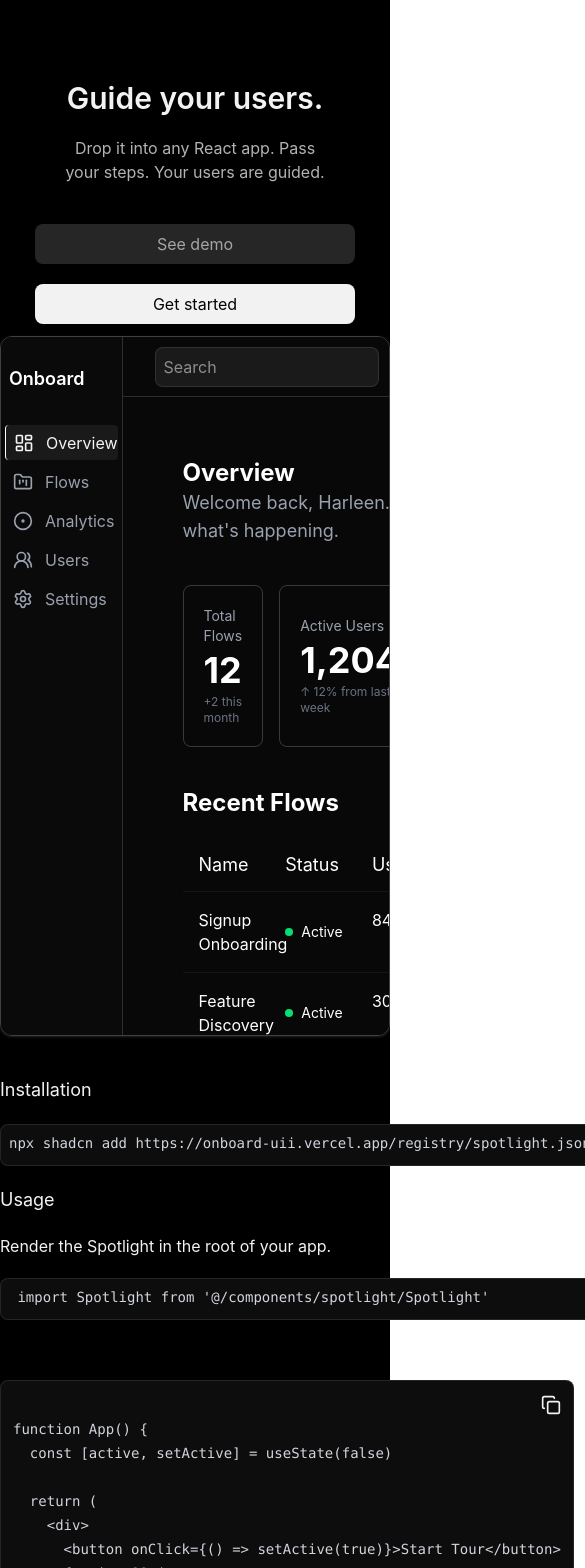
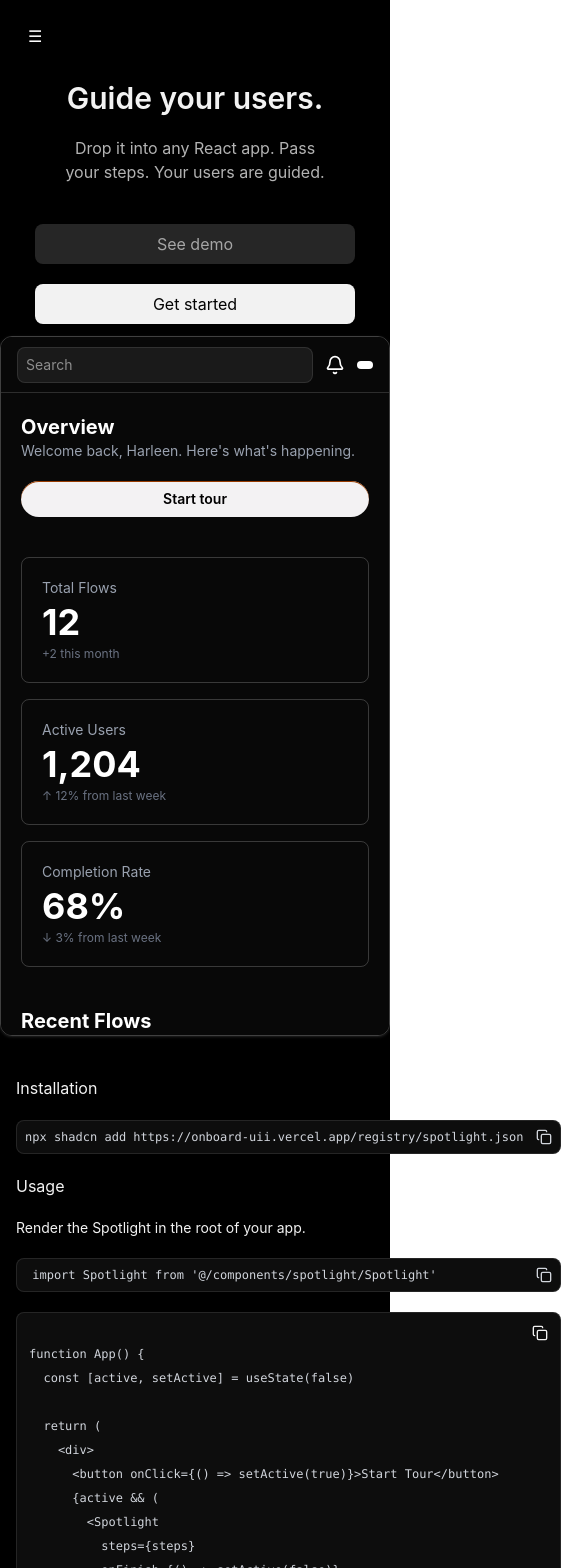
Before and after one commit to harlleenn/Onboard, a React (Vite) app: page / in a window 390 px wide. Shown: the top 1568 px of the page, 585 px wide, since content can reach past the window. Built offline with nearby package versions, Linux system fonts and the light colour scheme.

Commit message:
added mobile responsivness

```diff
--- a/src/demo/components/Dashboard/DocSection.jsx
+++ b/src/demo/components/Dashboard/DocSection.jsx
@@ -1,36 +1,48 @@
 import React from "react";
 import { Copy } from "lucide-react";
 import PropSection from "./PropSection";
+
 export default function DocSection() {
   return (
-    <div className="flex flex-col mt-10 text-[hsl(0,0%,95%)] gap-5  mx-auto max-w-6xl  ">
-      <h1 className="text-lg">Installation</h1>
+    <div className="flex flex-col mt-10 text-[hsl(0,0%,95%)] gap-5 px-4 md:px-6 mx-auto max-w-6xl">
+
+      <h1 className="text-base md:text-lg">Installation</h1>
+
       <pre className="bg-[hsl(0,0%,5%)] border border-white/10 rounded-lg p-2 overflow-x-auto">
-
-        <code className="text-sm text-gray-300 font-mono whitespace-pre flex flex-row justify-between">
-
+        <code className="text-xs md:text-sm text-gray-300 font-mono whitespace-pre flex items-center justify-between gap-3">
+          <span className="break-all">
             {`npx shadcn add https://onboard-uii.vercel.app/registry/spotlight.json`}
-                <div className="cursor-pointer">
-          <Copy width={20}/>
+          </span>
+          <div className="cursor-pointer shrink-0">
+            <Copy className="w-4 h-4 md:w-5 md:h-5" />
           </div>
         </code>
       </pre>
+
       <div className="flex flex-col gap-5">
-        <h1 className="text-lg">Usage</h1>
+        <h1 className="text-base md:text-lg">Usage</h1>
+
         <div className="flex flex-col gap-5">
-          <h1>Render the Spotlight in the root of your app.</h1>
-          <pre className="bg-[hsl(0,0%,5%)] border border-white/10 rounded-lg p-2 overflow-x-auto mb-10">
-            <code className="text-sm text-gray-300 font-mono whitespace-pre flex flex-row justify-between">
+          <h1 className="text-sm md:text-base">
+            Render the Spotlight in the root of your app.
+          </h1>
+
+          <pre className="bg-[hsl(0,0%,5%)] border border-white/10 rounded-lg p-2 overflow-x-auto">
+            <code className="text-xs md:text-sm text-gray-300 font-mono whitespace-pre flex items-center justify-between gap-3">
+              <span className="break-all">
                 {` import Spotlight from '@/components/spotlight/Spotlight'`}
-              <Copy width={20}/>
+              </span>
+              <Copy className="w-4 h-4 md:w-5 md:h-5 shrink-0" />
             </code>
           </pre>
-          <div className="flex flex-row gap-5">
-              <pre className="bg-[hsl(0,0%,5%)] border border-white/10 rounded-lg p-3 overflow-x-auto">
+
+          <div className="flex flex-col lg:flex-row gap-5">
+
+            <pre className="bg-[hsl(0,0%,5%)] border border-white/10 rounded-lg p-3 overflow-x-auto w-full">
               <div className="flex justify-end">
-              <Copy width={20} />
+                <Copy className="w-4 h-4 md:w-5 md:h-5" />
               </div>
-            <code className="text-sm text-gray-300 font-mono whitespace-pre">
+              <code className="text-xs md:text-sm text-gray-300 font-mono whitespace-pre">
 {`function App() {
   const [active, setActive] = useState(false)
 
@@ -48,12 +60,12 @@ export default function DocSection() {
 }`}
               </code>
             </pre>
-            {/* <div>Pass your id and steps</div> */}
-          <pre className="bg-[#111111] border border-white/10 rounded-lg p-6 overflow-x-auto">
+
+            <pre className="bg-[#111111] border border-white/10 rounded-lg p-3 md:p-6 overflow-x-auto w-full">
               <div className="flex justify-end">
-              <Copy width={20}/>
+                <Copy className="w-4 h-4 md:w-5 md:h-5" />
               </div>
-            <code className="text-sm text-gray-300 font-mono whitespace-pre text-center">
+              <code className="text-xs md:text-sm text-gray-300 font-mono whitespace-pre">
 {`const steps = [
 {
   target: "#my-element",
@@ -64,13 +76,13 @@ export default function DocSection() {
 ]`}
               </code>
             </pre>
-          </div>
 
           </div>
         </div>
+      </div>
+
       <div>
-<PropSection/>
-
+        <PropSection />
       </div>
     </div>
   );
--- a/src/demo/components/Dashboard/Navbar.jsx
+++ b/src/demo/components/Dashboard/Navbar.jsx
@@ -1,21 +1,24 @@
-import { Bell } from 'lucide-react'
-import React from 'react'
+import { Bell } from "lucide-react";
+import React from "react";
 
 export default function Navbar() {
   return (
-    <div className=' bg-[hsl(0,0%,3%)] w-full h-15 border-b border-white/15 relative p-3'>
-        <div className='flex items-center justify-between h-full px-5'>
-          <div id='search'>
-             <input placeholder='Search'
-              className=' h-10 w-56  p-2 rounded-lg bg-[hsl(0,0%,10%)] text-white border border-white/10'/>
-          </div>
-              <div className='flex flex-row gap-5 justify-center items-center'>
-                <Bell color='white'/>
-                <div className='bg-white rounded-full flex justify-center  px-3 py-1'>
-                </div>
-              </div>
+    <div className="bg-[hsl(0,0%,3%)] w-full h-14 md:h-16 border-b border-white/15 p-2 md:p-3">
+      <div className="flex items-center justify-between h-full px-2 md:px-5 gap-3">
+
+        <div id="search" className="flex-1 md:flex-none">
+          <input
+            placeholder="Search"
+            className="h-9 md:h-10 w-full md:w-56 p-2 rounded-lg bg-[hsl(0,0%,10%)] text-white border border-white/10 text-sm md:text-base"
+          />
         </div>
 
+        <div className="flex flex-row gap-3 md:gap-5 justify-center items-center">
+          <Bell className="w-5 h-5 md:w-6 md:h-6 text-white" />
+          <div className="bg-white rounded-full flex justify-center px-2 md:px-3 py-1 text-xs md:text-sm">
+          </div>
+        </div>
+      </div>
     </div>
-  )
+  );
 }
--- a/src/demo/components/Dashboard/PropSection.jsx
+++ b/src/demo/components/Dashboard/PropSection.jsx
@@ -20,7 +20,7 @@
       { prop: "popoverStyle", type: "object", required: "no", desc: "Override popover styles" },
     ].map((row) => (
       <div key={row.prop} className="grid grid-cols-4 px-4 py-3 border-t border-white/5 text-sm hover:bg-white/5">
-        <span className="font-mono text-purple-400">{row.prop}</span>
+        <span className="font-mono text-gray-400">{row.prop}</span>
         <span className="text-gray-400">{row.type}</span>
         <span className="text-gray-400">{row.required}</span>
         <span className="text-gray-300">{row.desc}</span>
--- a/src/demo/components/Dashboard/Sidebar.jsx
+++ b/src/demo/components/Dashboard/Sidebar.jsx
@@ -6,28 +6,55 @@ import {
   Settings,
   Users2,
 } from "lucide-react";
+
 export default function Sidebar() {
   const [active, setActive] = useState("Overview");
+  const [open, setOpen] = useState(false);
+
   const items = [
-    { id: 1, title: "Overview", icon: <LayoutDashboard width={20} /> },
-    { id: 2, title: "Flows", icon: <FolderKanban width={20} /> },
-    { id: 3, title: "Analytics", icon: <CircleDot width={20} /> },
-    { id: 4, title: "Users", icon: <Users2 width={20} /> },
-    { id: 5, title: "Settings", icon: <Settings width={20} /> },
+    { id: 1, title: "Overview", icon: <LayoutDashboard size={20} /> },
+    { id: 2, title: "Flows", icon: <FolderKanban size={20} /> },
+    { id: 3, title: "Analytics", icon: <CircleDot size={20} /> },
+    { id: 4, title: "Users", icon: <Users2 size={20} /> },
+    { id: 5, title: "Settings", icon: <Settings size={20} /> },
   ];
+
   return (
+    <>
+      <button
+        onClick={() => setOpen(!open)}
+        className="md:hidden fixed top-4 left-4 z-50 bg-black text-white px-3 py-2 rounded"
+      >
+        ☰
+      </button>
 
+      {/* Sidebar */}
       <div
-      className="  bg-[hsl(0,0%,4%)]  w-64 h-screen relative border-r border-white/15 "id="sideBar"  >
-      <h1 className="text-white pl-2 text-lg font-semibold p-7">Onboard</h1>
-      <div className="flex flex-col  gap-1 p-1"  >
+        className={`
+        fixed md:static top-0 left-0 z-40
+        h-screen w-64
+        bg-[hsl(0,0%,4%)] border-r border-white/15
+        transform transition-transform duration-300
+
+        ${open ? "translate-x-0" : "-translate-x-full"}
+        md:translate-x-0
+      `}
+      >
+        <h1 className="text-white text-lg font-semibold p-7">Onboard</h1>
+
+        <div className="flex flex-col gap-1 p-1">
           {items.map((item) => (
             <div
               key={item.id}
-            className={`flex flex-row gap-3  w-full h-[35px] text-center items-center  cursor-pointer transition-all duration-[0.10]
-         rounded-sm pl-2
-          ${item.title === active ? "bg-[hsl(0,0%,10%)] text-gray-100 border-l-1 border-white" : "text-gray-400  hover:text-gray-100 hover:bg-[hsl(0,0%,10%)]"}`}
               onClick={() => setActive(item.title)}
+              className={`
+                flex items-center gap-3 h-[35px] pl-2 rounded-sm cursor-pointer transition-all
+                ${
+                  item.title === active
+                    ? "bg-[hsl(0,0%,10%)] text-gray-100 border-l border-white"
+                    : "text-gray-400 hover:text-gray-100 hover:bg-[hsl(0,0%,10%)]"
+                }
+              `}
             >
               {item.icon}
               {item.title}
@@ -36,8 +63,12 @@ export default function Sidebar() {
         </div>
       </div>
 
-
-
-
+      {open && (
+        <div
+          onClick={() => setOpen(false)}
+          className="fixed inset-0 bg-black/50 md:hidden z-30"
+        />
+      )}
+    </>
   );
 }
--- a/src/demo/components/Dashboard/main-content/Content.jsx
+++ b/src/demo/components/Dashboard/main-content/Content.jsx
@@ -2,29 +2,34 @@ import React from "react";
 import Card from "./Card";
 import Table from "./Table";
 
+export default function Content({ onStartTour }) {
+  return (
+    <div className="bg-[hsl(0,0%,3%)] p-5 md:p-10 lg:p-15 flex-1 overflow-y-auto">
 
-export default function Content({onStartTour}) {
-  return (
-    <div className="bg-[hsl(0,0%,3%)]  p-15 flex-1 overflow-y-clip ">
-      <div className="flex flex-row justify-between">
+      <div className="flex flex-col md:flex-row md:justify-between md:items-center gap-5">
         <div className="flex flex-col">
-          <h1 className="text-white font-bold text-2xl">Overview</h1>
-          <p className="text-gray-400 text-lg">
+          <h1 className="text-white font-bold text-xl md:text-2xl">Overview</h1>
+          <p className="text-gray-400 text-sm md:text-lg">
             Welcome back, Harleen. Here's what's happening.
           </p>
         </div>
-        <div className="flex justify-center items-center" id="start-tour">
-          <button className="text-black inset-shadow-2xs inset-shadow-amber-800 cursor-pointer
-          bg-[#f3f2f3] px-5 py-2 rounded-full font-semibold" onClick={onStartTour}>
+
+        <div className="flex md:justify-center md:items-center" id="start-tour">
+          <button
+            className="text-black inset-shadow-2xs inset-shadow-amber-800 cursor-pointer
+            bg-[#f3f2f3] px-4 md:px-5 py-2 rounded-full font-semibold text-sm md:text-base w-full md:w-auto"
+            onClick={() => onStartTour()}
+          >
             Start tour
           </button>
         </div>
       </div>
-      <div className="flex flex-row mt-10 gap-4" id='stats'>
-        <Card
-        number="12"
-        title="Total Flows"
-        sublabel="+2 this month" />
+
+      <div
+        className="grid grid-cols-1 sm:grid-cols-2 lg:grid-cols-3 mt-10 gap-4"
+        id="stats"
+      >
+        <Card number="12" title="Total Flows" sublabel="+2 this month" />
         <Card
           number="1,204"
           title="Active Users"
@@ -36,14 +41,20 @@ export default function Content({onStartTour}) {
           sublabel="↓ 3% from last week"
         />
       </div>
-      <div className="flex mt-10 flex-col "  id="flows-table">
-        <h1 className="text-white text-2xl font-bold mb-5">Recent Flows</h1>
-        <div className="grid  grid-cols-4 px-4 py-3 border-b border-white/5 hover:bg-white/5 text-white text-lg">
+
+      <div className="flex mt-10 flex-col" id="flows-table">
+        <h1 className="text-white text-xl md:text-2xl font-bold mb-5">
+          Recent Flows
+        </h1>
+
+        <div className="hidden md:grid grid-cols-4 px-4 py-3 border-b border-white/5 text-white text-sm md:text-lg">
           <span>Name</span>
           <span>Status</span>
           <span>Users</span>
           <span>Completion</span>
         </div>
+
+        <div className="flex flex-col gap-3 md:hidden">
           <Table
             name="Signup Onboarding"
             status="Active"
@@ -62,9 +73,29 @@ export default function Content({onStartTour}) {
             users="0"
             completion="-"
           />
-
         </div>
 
+        <div className="hidden md:block">
+          <Table
+            name="Signup Onboarding"
+            status="Active"
+            users="842"
+            completion="72%"
+          />
+          <Table
+            name="Feature Discovery "
+            status="Active"
+            users="301"
+            completion="58%"
+          />
+          <Table
+            name="Mobile Walkthrough "
+            status="Draft"
+            users="0"
+            completion="-"
+          />
+        </div>
+      </div>
     </div>
   );
 }
```
Also changed, not shown: src/demo/App.css (+38 -0 lines), src/demo/LandingPage.jsx (+6 -2 lines), src/lib/index.js (deleted). Lines whose indentation alone changed are shown as unchanged.
